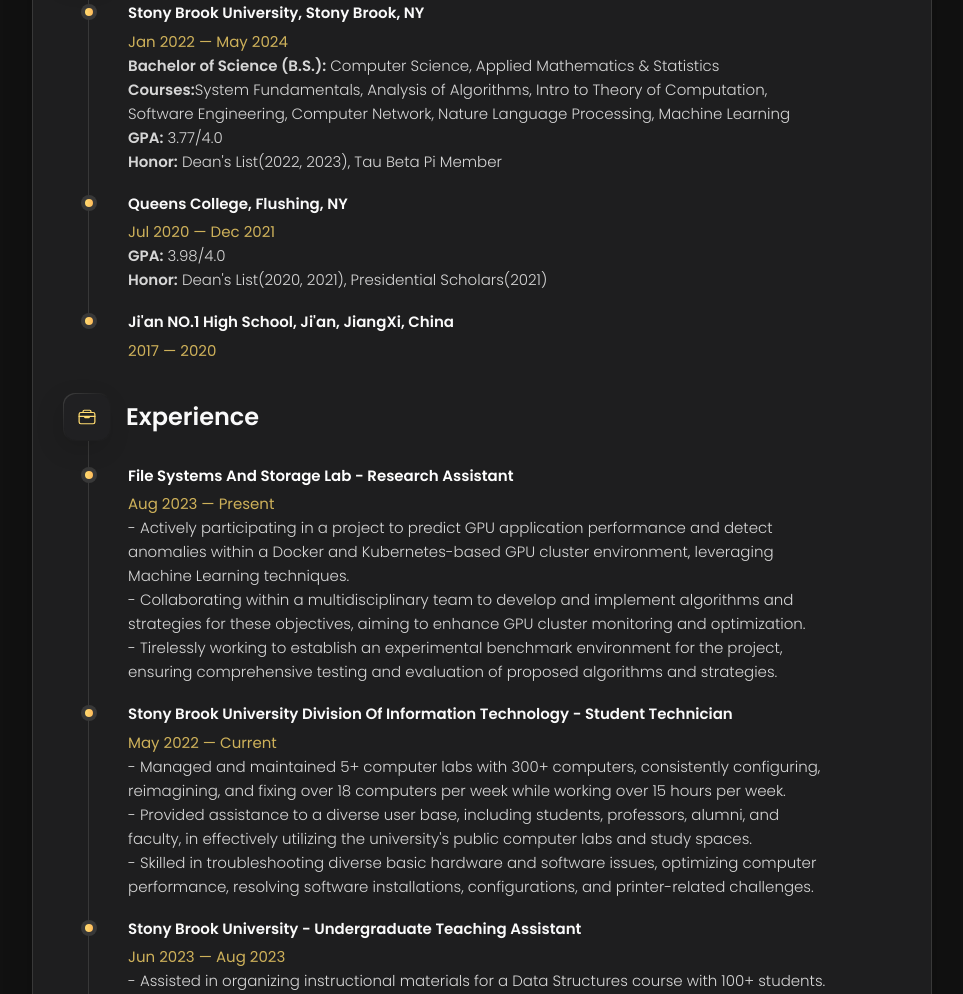
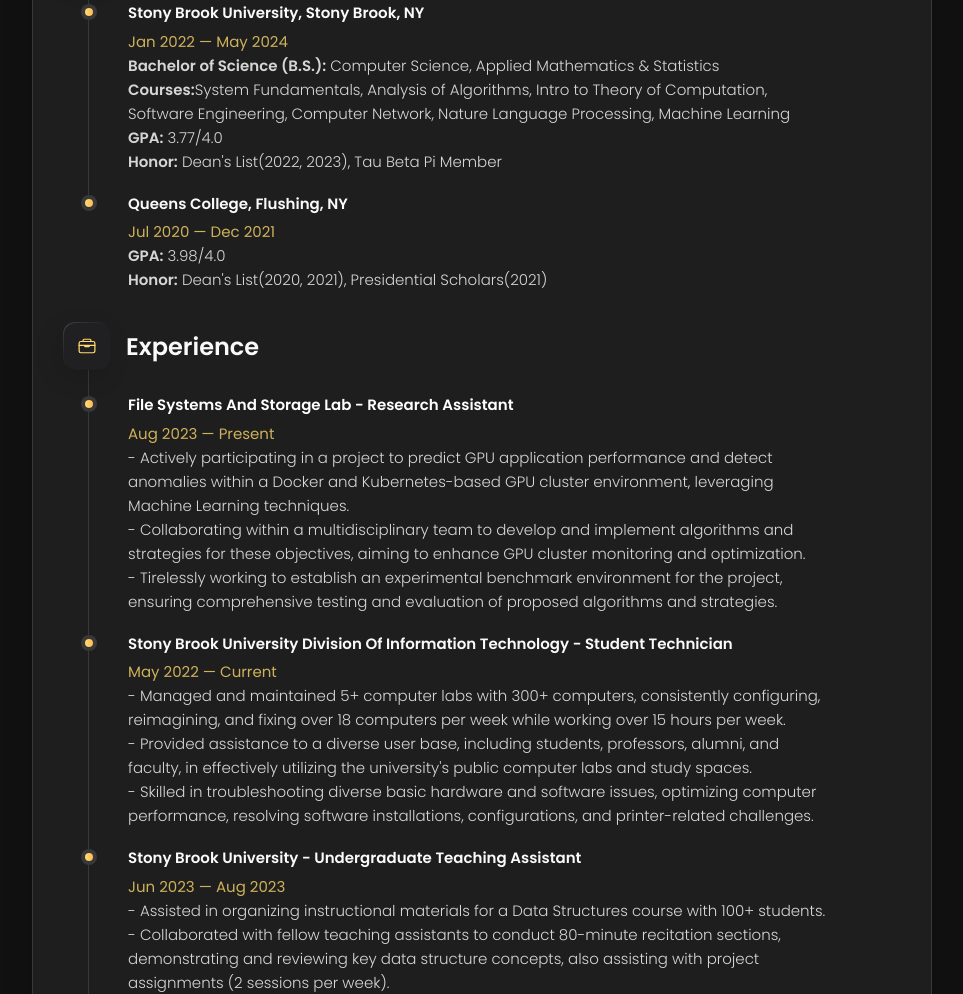
Before and after one commit to Apricot0/personal-portfolio, a plain HTML site: page index.html in a window 1280 px wide. Shown: the part 1106-2100 px from the top of the page, without its empty margins (308-1271 px from the left). Drawn offline with nearby package versions, Linux system fonts and the light colour scheme.

Commit message:
delete high school

```diff
--- a/index.html
+++ b/index.html
@@ -495,16 +495,7 @@
 
               </li>
 
-              <li class="timeline-item">
-
-                <h4 class="h4 timeline-item-title">Ji'an NO.1 High School, Ji'an, JiangXi, China</h4>
-
-                <span>2017 — 2020</span>
-
-                <p class="timeline-text">
-                </p>
-
-              </li>
+
 
             </ol>
 
```
